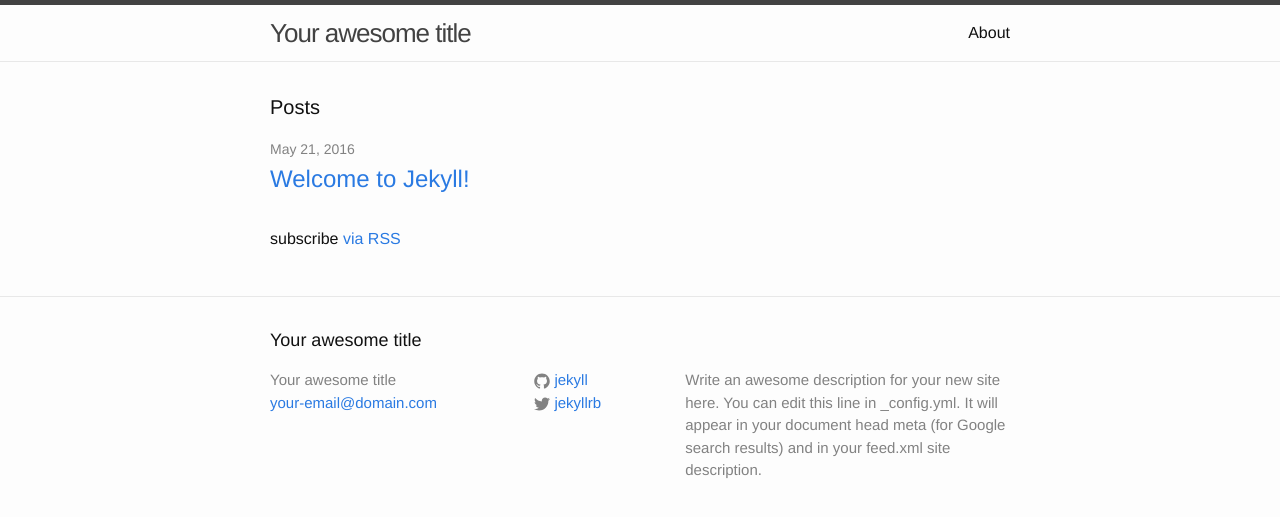
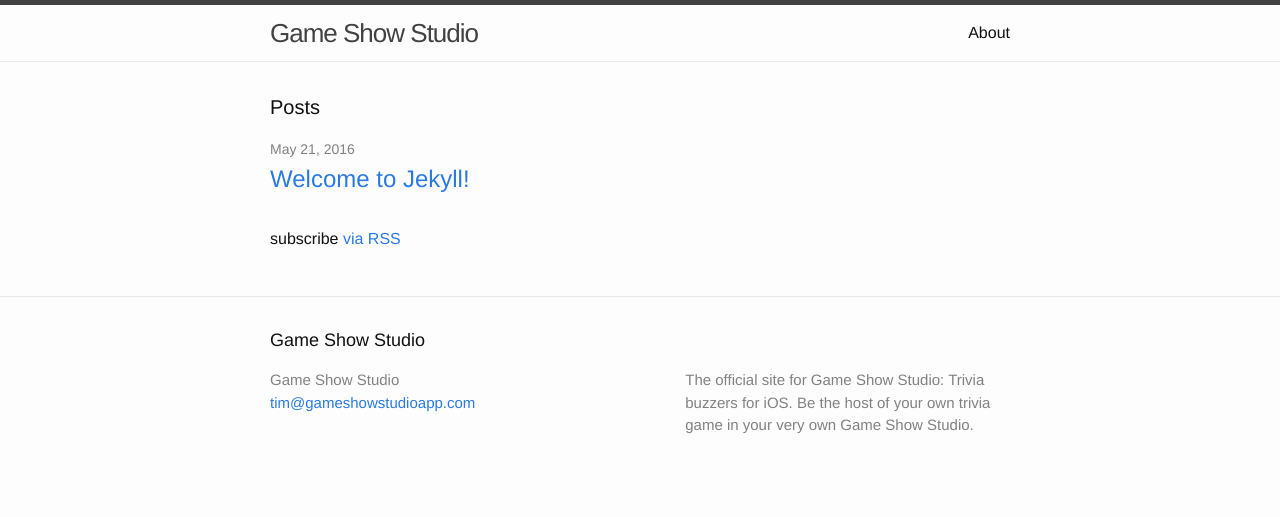
Before and after one commit to gameshowstudio/gameshowstudio.github.io, a Jekyll site: the page built from index.html, in a window 1280 px wide. Shown: the top 517 px of the page. Built offline with Jekyll 4.4.1, drawn with Linux system fonts in a browser that asks for light colours.

Commit message:
Update config information.

```diff
--- a/_config.yml
+++ b/_config.yml
@@ -6,16 +6,14 @@
 # 'jekyll serve'. If you change this file, please restart the server process.
 
 # Site settings
-title: Your awesome title
-email: your-email@domain.com
+title: Game Show Studio
+email: tim@gameshowstudioapp.com
 description: > # this means to ignore newlines until "baseurl:"
-  Write an awesome description for your new site here. You can edit this
-  line in _config.yml. It will appear in your document head meta (for
-  Google search results) and in your feed.xml site description.
+  The official site for Game Show Studio: Trivia buzzers for iOS.
+  Be the host of your own trivia game in your very own Game Show Studio.
 baseurl: "" # the subpath of your site, e.g. /blog
-url: "http://yourdomain.com" # the base hostname & protocol for your site
-twitter_username: jekyllrb
-github_username:  jekyll
+url: "http://www.gameshowstudioapp.com" # the base hostname & protocol for your site
+repository: staging/area
 
 # Build settings
 markdown: kramdown
```
